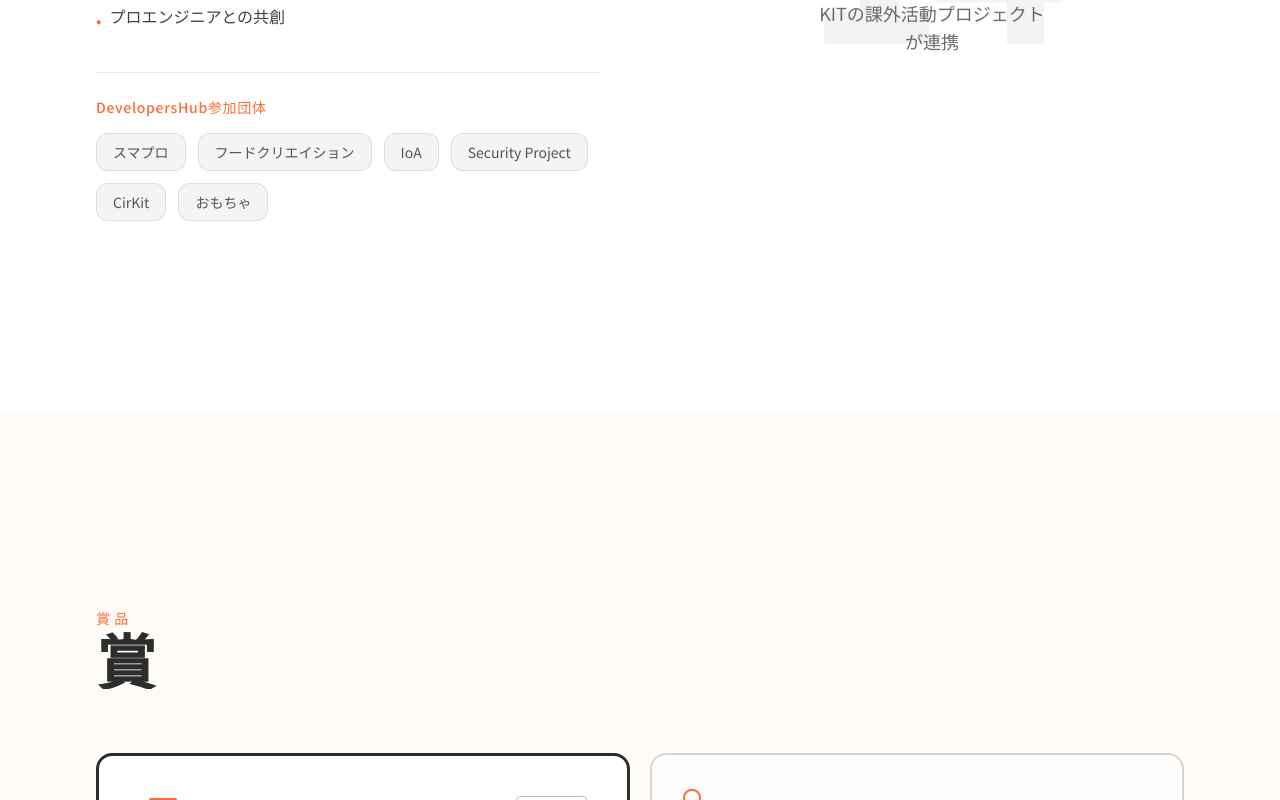
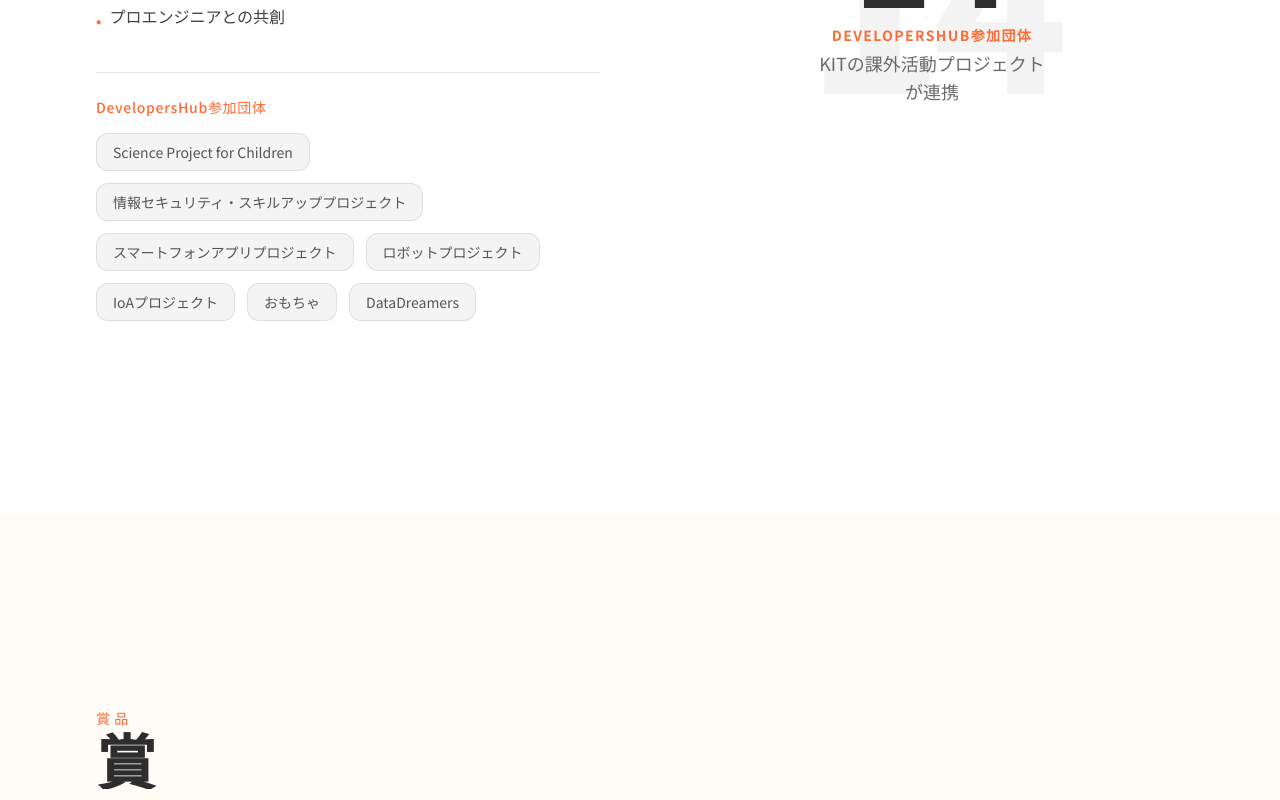
Before and after one commit to ko-tarou/Hackit-2026, a Next.js app: page / in a window 1280 px wide. Shown: the part 1320-2120 px from the top of the page. Built offline with nearby package versions, Linux system fonts and the light colour scheme.

Commit message:
add カードの詳細

```diff
--- a/src/components/sections/About.tsx
+++ b/src/components/sections/About.tsx
@@ -13,34 +13,39 @@ interface GroupInfo {
 
 const PARTICIPATING_GROUPS: GroupInfo[] = [
   {
-    name: "スマプロ",
-    description: "チーム開発を通してスマートフォンアプリやWebアプリの開発を行います。また、それらのアプリ開発を通して、地域の課題解決を目指すとともにチームメンバーが必要な技術を身につけます。",
-    link: "https://www.kanazawa-it.ac.jp/nyusi/honor/program.html#sphone"
+    name: "Science Project for Children",
+    description: "大学生が小中高校生に向けて科学技術の出前講座を実施し、STEAMの楽しさや可能性を伝える活動をしています。学びを「体験」として届け、次世代の科学技術への興味関心を広げることを目指しています。",
+    link: "https://sites.google.com/view/spfc-kit/"
   },
   {
-    name: "フードクリエイション",
-    description: "株式会社ハチバンと協働し、「食」をテーマに、私達の街やパートナーを元気に、そして笑顔にする新しい価値創造を目指す。",
-    link: "https://www.kanazawa-it.ac.jp/nyusi/honor/program.html#food8"
+    name: "情報セキュリティ・スキルアッププロジェクト",
+    description: "初学者から、ホワイトハッカーへ。セキュリティ領域の基礎を互いに教え合いながら学ぶプロジェクトです！石川県警察との連携を通じて社会のセキュリティ意識の向上に寄与する活動にも取り組んでいます。",
+    link: "https://www.kanazawa-it.ac.jp/nyusi/honor/program.html#security-up"
   },
   {
-    name: "IoA",
-    description: "IoAとは人間の能力をInternetの力で拡張するという概念であり、それがこのプロジェクトの活動のテーマです。主にxR技術の活用に焦点を当て、学科横断でのプロジェクト実践に取り組みます。",
+    name: "スマートフォンアプリプロジェクト",
+    description: "スマホ・Webアプリケーション開発を行うプロジェクトです！様々な技術の勉強会や就活情報、成果物の共有なども行っています。実践的な開発経験を積みながら、一緒に成長できるコミュニティです！",
+    link: "#"
+  },
+  {
+    name: "ロボットプロジェクト",
+    description: "夢考房ロボットプロジェクト Team_Roboconでは、NHK学生ロボコンへ向けたロボット作製を行っています。アプリ開発や画像認識など最先端技術を活用し、完全自動ロボットの開発を行っています。",
+    link: "#"
+  },
+  {
+    name: "IoAプロジェクト",
+    description: "主にXR技術の活用に焦点を当て、実践に取り組んでいます。現在はVRによる、CAD・アニメーションソフト・ゲームエンジン、VRヘッドセット活用等の活動を各学生の専門分野に応じて柔軟に実施しています。",
     link: "https://www.kanazawa-it.ac.jp/nyusi/honor/program.html#ioa"
   },
   {
-    name: "Security Project",
-    description: "ITセキュリティのスキルアップの勉強会を行い、企業の課題解決提案への取組みやコンピュータやネットワーク機器を使用してのプログラミング、ITセキュリティの実践的な技術を勉強します。",
-    link: "https://www.kanazawa-it.ac.jp/nyusi/honor/program.html#security-up"
+    name: "おもちゃ",
+    description: "こどもが楽しく学び成長できる「おもちゃ」開発を行うプロジェクトです。幼稚園の要望をもとに様々なテーマで開発を進めています。完成したものは実際に施設で遊んでもらい、改良を重ねながら制作しています。",
+    link: "https://www.kanazawa-it.ac.jp/nyusi/honor/program.html#toy"
   },
   {
-    name: "CirKit",
-    description: "CirKitプロジェクトは「学生による価値創造と地域社会に貢献を」を理念として活動しています。ほかのプロジェクトと違う点は『株式会社』であることです。",
-    link: "https://www.kanazawa-it.ac.jp/nyusi/honor/program.html#cirkit"
-  },
-  {
-    name: "おもちゃ",
-    description: "こどもの成長や学びを促すための“おもちゃ”を開発するプロジェクトです。近隣の保育園や児童クラブなどに開発したおもちゃを提供する活動をしています。",
-    link: "https://www.kanazawa-it.ac.jp/nyusi/honor/program.html#toy"
+    name: "DataDreamers",
+    description: "夢考房AI・データサイエンスプロジェクトとして、AI・データサイエンスの技術を活用し、社会課題を解決できる人材の育成を目的として活動しています。複数の班に分かれてコンペティションへの参加や勉強会、アプリ開発などに取り組みスキル向上を目指しています。",
+    link: "#"
   },
 ];
 
--- a/src/components/sections/Schedule.tsx
+++ b/src/components/sections/Schedule.tsx
@@ -6,7 +6,7 @@ import { motion, useScroll, useTransform } from "framer-motion";
 
 const SCHEDULE_ITEMS = [
   { date: "2026.07.25", title: "キックオフ", description: "キックオフイベント" },
-  { date: "2026.08.01", title: "1日目", description: "アイデアソン / メンター紹介 / ハッキングスタート" },
+  { date: "2026.08.01", title: "1日目", description: "メンター紹介 / ハッキングスタート" },
   { date: "2026.08.02", title: "2日目", description: "ハッキング / 中間発表" },
   { date: "2026.08.03", title: "3日目", description: "最終発表 / 表彰式 / パーティー" },
 ];
```
Also changed, not shown: 1 other file (tests, documents, lock files or other folders).
